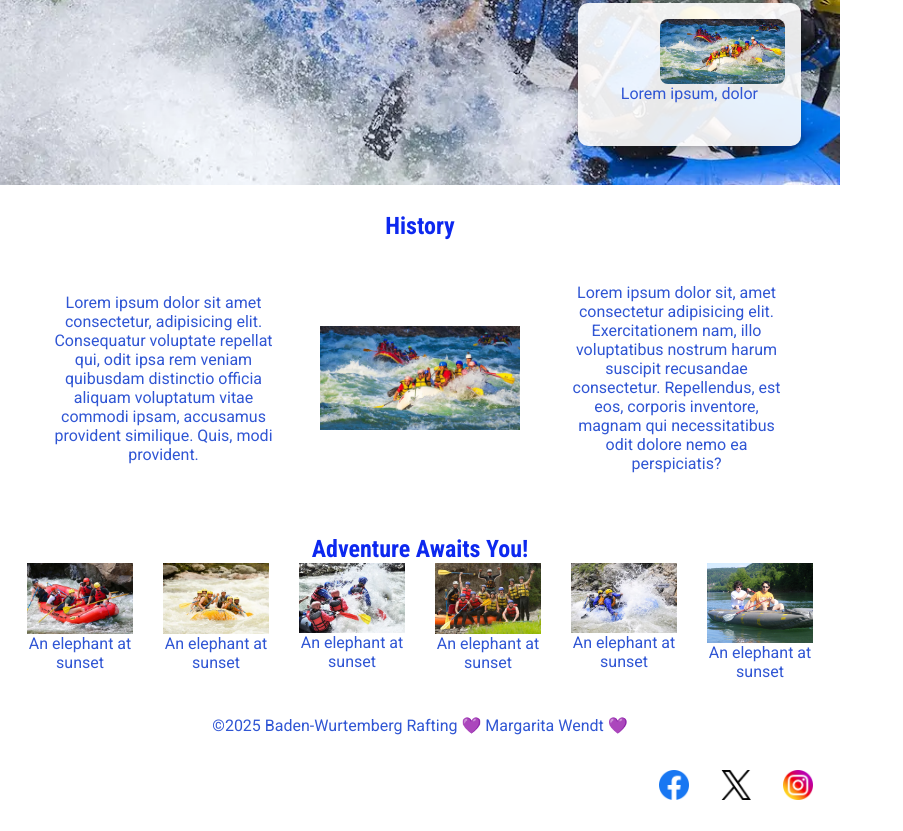
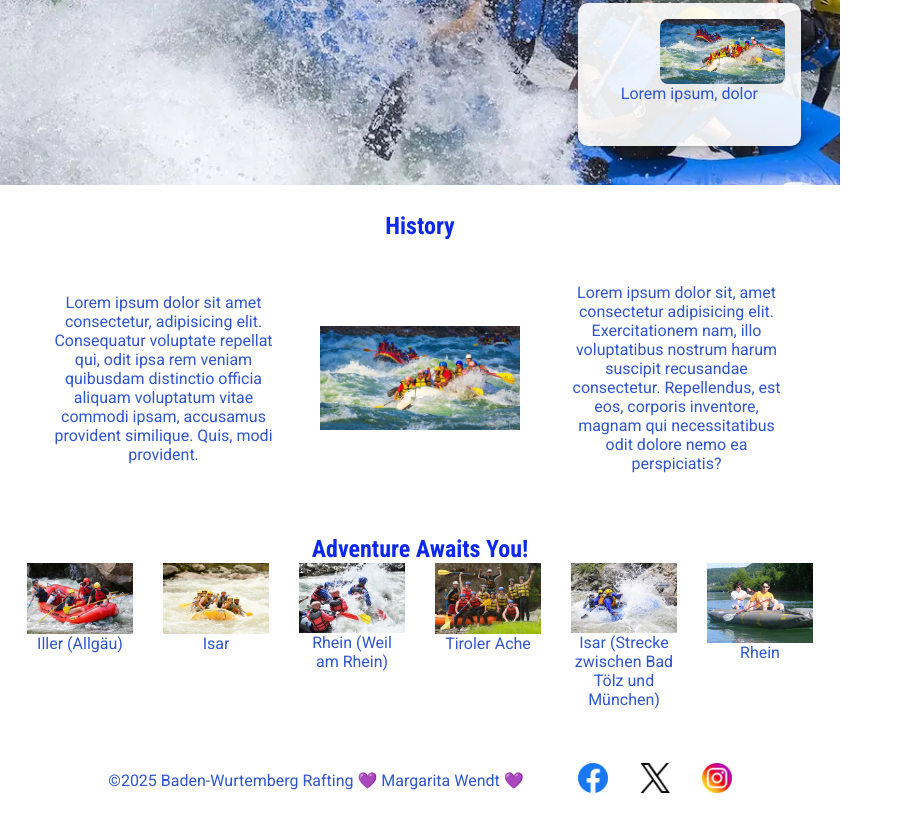
Before and after one commit to MargaritaWendt/wdd130, a plain HTML site: page wwr/about.html in a window 1280 px wide. Shown: the part 547-1378 px from the top of the page, without its empty margins (0-903 px from the left). Drawn offline with Linux system fonts and the light colour scheme.

Commit message:
Added changes

```diff
--- a/wwr/about.html
+++ b/wwr/about.html
@@ -45,37 +45,38 @@
 
                 <figure>
                     <img src="images/rafting-1.webp" alt="People rafting down the river">
-                    <figcaption>An elephant at sunset</figcaption>
+                    <figcaption>Iller (Allgäu)</figcaption>
                 </figure>
 
                 <figure>
                     <img src="images/rafting-2.webp" alt="People rafting down the river">
-                    <figcaption>An elephant at sunset</figcaption>
+                    <figcaption>Isar</figcaption>
                 </figure>
 
                 <figure>
                     <img src="images/rafting-3.webp" alt="People rafting down the river">
-                    <figcaption>An elephant at sunset</figcaption>
+                    <figcaption>Rhein (Weil am Rhein)</figcaption>
                 </figure>
 
                 <figure>
                     <img src="images/rafting-4.jpg" alt="People rafting down the river">
-                    <figcaption>An elephant at sunset</figcaption>
+                    <figcaption>Tiroler Ache</figcaption>
                 </figure>
                 <figure>
 
                     <img src="images/rafting-5.webp" alt="People rafting down the river">
-                    <figcaption>An elephant at sunset</figcaption>
+                    <figcaption>Isar (Strecke zwischen Bad Tölz und München)</figcaption>
                 </figure>
 
                 <figure>
                     <img src="images/practice.jfif" alt="People rafting down the river" width="600">
-                    <figcaption>An elephant at sunset</figcaption>
+                    <figcaption>Rhein</figcaption>
                 </figure>
             </div>
         </section>
     </main>
     <footer>
+        <div class="footer-content">
         <p>©2025 Baden-Wurtemberg Rafting 💜 Margarita Wendt 💜</p>
         <nav class="social media">
             <a href="">
@@ -88,6 +89,7 @@
                 <img src="images/instagram.webp" alt="Instagram">
             </a>
         </nav>
+        </div>
     </footer>
 
 </body>
--- a/wwr/styles/rafting.css
+++ b/wwr/styles/rafting.css
@@ -142,10 +142,10 @@ nav, p, section, article {
   margin: 0 auto;
 }
 
-footer p {
-    display: flex;
-    justify-content: center;
-    align-items: center;
+.footer-content {
+  display: flex;
+  justify-content: center;
+  align-items: center;
 }
 
 footer nav {
```
